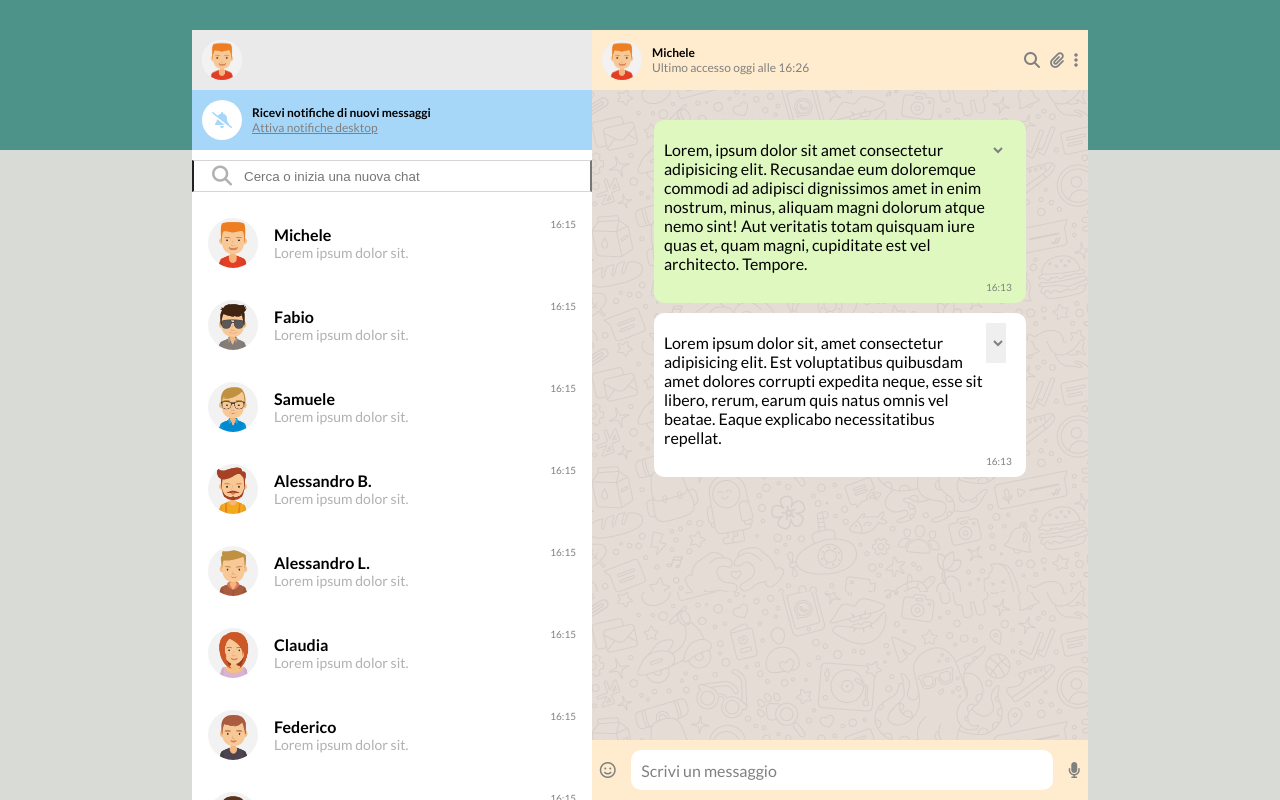
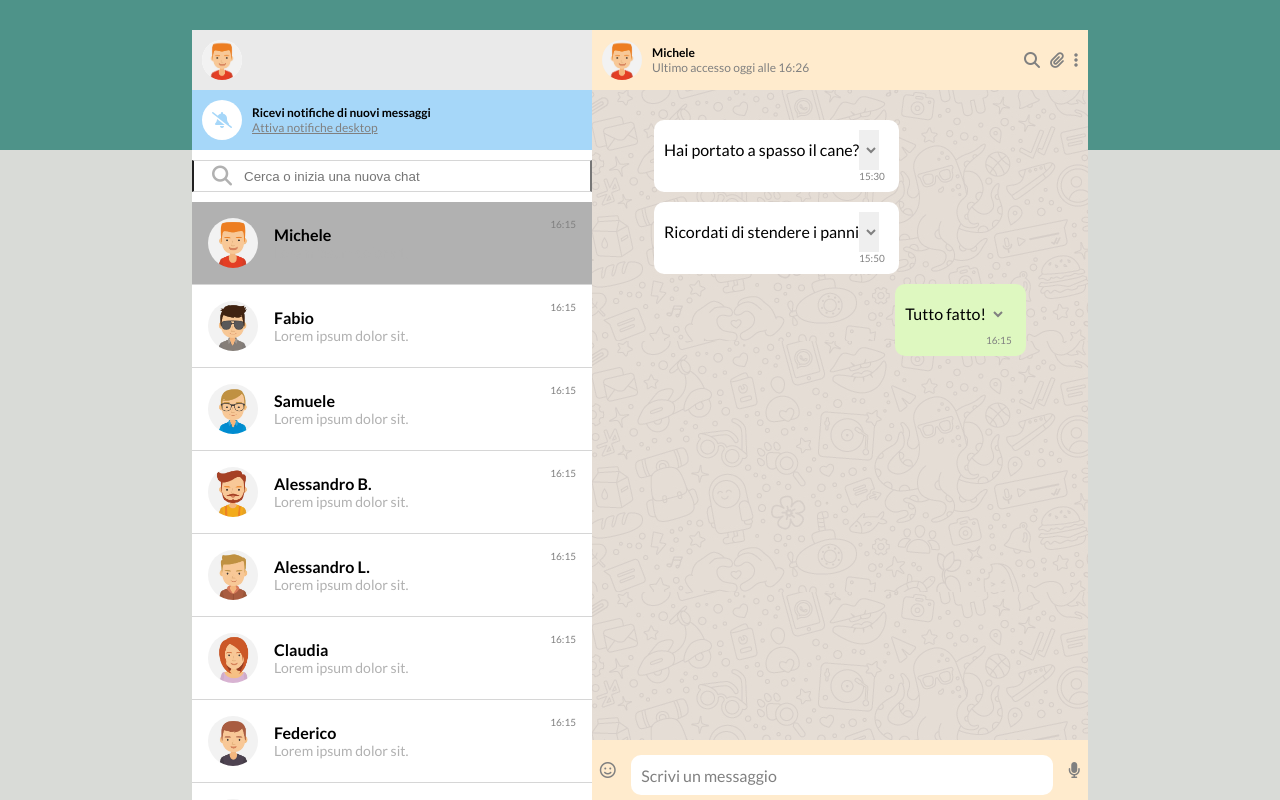
Before and after one commit to francescomatteucci/vue-boolzapp, a plain HTML site: page index.html in a window 1280 px wide. Drawn offline with nearby package versions, Linux system fonts and the light colour scheme.

Commit message:
ADD: dynamic view messages

```diff
--- a/index.css
+++ b/index.css
@@ -196,6 +196,10 @@ span {
 
 }
 
+.active{
+    background-color: #b1b1b1;
+}
+
 .image-circle {
     display:flex;
     border: 1px transparent;
@@ -216,6 +220,7 @@ span {
     border-radius: 10px;
     height: 40px;
     padding: 10px;
+    margin-top: 10px;
 
 }
 
@@ -268,7 +273,8 @@ span {
 
 .contacts{
     display:flex;
-    flex-direction:column
+    flex-direction:column;
+    cursor: pointer;
 }
 
 .aside .profile-info{
--- a/index.html
+++ b/index.html
@@ -51,9 +51,10 @@
                         <i class="fa-solid fa-magnifying-glass"></i>
                     </div>
 
-                    <ul class="contacts" v-for="contact in contacts">
-                        <li class="contact toast">
-                            <div class="contact-profile toast-content">
+                    <ul class="contacts" >
+                        <li class="contact toast" v-for="(contact,i) in contacts" :class="i === currentContact ? 'active' : ''">
+                            <div class="contact-profile toast-content"
+                                @click="selectCurrentContact(i)">
                                 <img class="contact__image"
                                     :src="contact.avatar" alt />
                                 <div class="d-none d-lg-block">
@@ -68,16 +69,21 @@
                     </ul>
 
                 </div>
+
                 <div class="main">
                     <div class="recipient-profile">
                         <div class="profile">
-                            <div class="image-circle"> <img
-                                    src="./img/avatar_1.jpg" alt> </div>
+                            <div class="image-circle">
+                                <img :src="contacts[currentContact].avatar"
+                                    alt />
+                            </div>
                             <div class="profile-info">
-                                <strong>Michele</strong>
+                                <strong>{{ contacts[currentContact].name}}</strong>
+
                                 <span>Ultimo accesso oggi alle 16:26</span>
                             </div>
                         </div>
+
                         <div class="icons">
                             <i class="fa-solid fa-magnifying-glass"></i>
                             <i class="fa-solid fa-paperclip"></i>
@@ -87,17 +93,13 @@
 
                     <div class="text-area">
                         <div class="text-container">
-                            <div class="recipient-text-message">
-                                <div class="text-message">Lorem, ipsum dolor sit
-                                    amet consectetur adipisicing elit.
-                                    Recusandae eum doloremque commodi ad
-                                    adipisci dignissimos amet in enim nostrum,
-                                    minus, aliquam magni dolorum atque nemo
-                                    sint! Aut veritatis totam quisquam iure quas
-                                    et, quam magni, cupiditate est vel
-                                    architecto. Tempore.</div>
+                            <div :class="currentMessage.status === 'sent' ? 'sender-text-message' : 'recipient-text-message'" v-for="currentMessage in contacts[currentContact].messages ">
+                                <ul class="text-message">
+                                    <li>{{ currentMessage.message }}</li>
+                                </ul>
+
                                 <div class="aside-message">
-                                    <select name="menu" id>
+                                    <select name="menu">
                                         <option value></option>
                                         <option value>Copia Messaggio</option>
                                         <option value>Inoltra Messaggio</option>
@@ -106,30 +108,11 @@
                                         <option value>Aggiungi ai
                                             preferiti</option>
                                     </select>
-                                    <span>16:13</span>
+                                    <span>{{ currentMessage.date.slice(11,16) }}</span>
                                 </div>
                             </div>
 
-                            <div class="sender-text-message">
-                                <div class="text-message">Lorem ipsum dolor sit,
-                                    amet consectetur adipisicing elit. Est
-                                    voluptatibus quibusdam amet dolores corrupti
-                                    expedita neque, esse sit libero, rerum,
-                                    earum quis natus omnis vel beatae. Eaque
-                                    explicabo necessitatibus repellat.</div>
-                                <div class="aside-message">
-                                    <select name="menu" id>
-                                        <option value></option>
-                                        <option value>Copia Messaggio</option>
-                                        <option value>Inoltra Messaggio</option>
-                                        <option value>Rispondi al
-                                            messaggio</option>
-                                        <option value>Aggiungi ai
-                                            preferiti</option>
-                                    </select>
-                                    <span>16:13</span>
-                                </div>
-                            </div>
+
                         </div>
 
                     </div>
--- a/js/app.js
+++ b/js/app.js
@@ -165,7 +165,19 @@ createApp({
                         }
                     ],
                 }
-            ]
+            ],
+            message: null,
+            currentContact: 0,
         }
-    }
+
+    },
+
+    methods: {
+
+       selectCurrentContact(i){
+            this.currentContact = i
+            console.log( this.currentContact, i)
+       }
+
+    },
 }).mount('#app')
```
